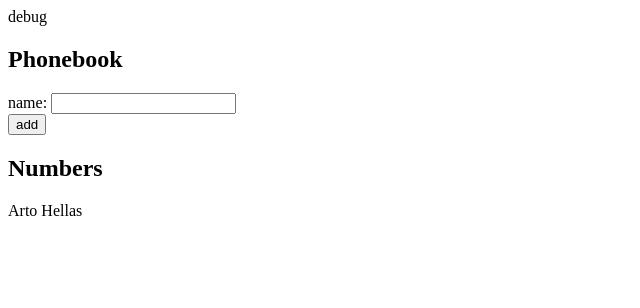
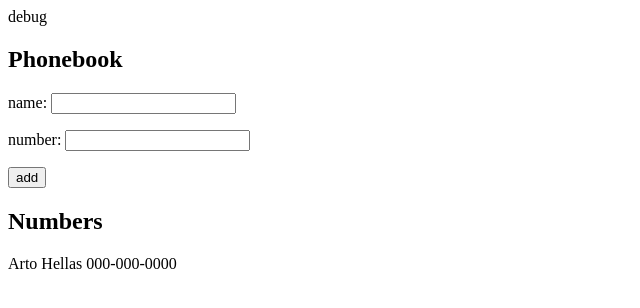
Before and after one commit to Jahnik/fullstackopen, a React (Vite) app in the folder part2/phonebook/: page / in a window 1280 px wide. Shown: the top 308 px of the page, without its empty margins (0-640 px from the left). Built offline with nearby package versions, Linux system fonts and the light colour scheme.

Commit message:
Completed 2.8

```diff
--- a/part2/phonebook/src/App.jsx
+++ b/part2/phonebook/src/App.jsx
@@ -2,23 +2,32 @@ import { useState } from 'react'
 
 const App = () => {
   const [persons, setPersons] = useState([
-    { name: 'Arto Hellas' }
+    {
+      name: 'Arto Hellas',
+      number: "000-000-0000"
+    }
   ])
   const [newName, setNewName] = useState('')
+  const [newNumber, setNewNumber] = useState('')
 
-  const handleChange = (event) => {
+  const handleName = (event) => {
     setNewName(event.target.value)
+  }
+
+  const handleNumber = (event) => {
+    setNewNumber(event.target.value)
   }
 
   const handleSubmit = (event) => {
     event.preventDefault()
     const nameObject = { name: newName }
 
-    if (persons.some(person => person.name === nameObject.name)) {
-      alert(`${nameObject.name} is already in the phonebook!`)
+    if (persons.some(person => person.name === newName)) {
+      alert(`${newName} is already in the phonebook!`)
     } else {
-      setPersons(persons.concat(nameObject))
+      setPersons(persons.concat({ name: newName, number: newNumber}))
       setNewName('')
+      setNewNumber('')
     }
   }
 
@@ -28,10 +37,8 @@ const App = () => {
       <h2>Phonebook</h2>
       <form onSubmit={handleSubmit}>
         <div>
-          name: <input
-            value={newName}
-            onChange={handleChange}
-          />
+          <p>name: <input value={newName} onChange={handleName}/></p>
+          <p>number: <input value={newNumber} onChange={handleNumber}/></p>
         </div>
         <div>
           <button type="submit">add</button>
@@ -39,7 +46,7 @@ const App = () => {
       </form>
       <h2>Numbers</h2>
       {persons.map(person =>
-        <p key={person.name}>{person.name} </p>
+        <p key={person.name}>{person.name} {person.number}</p>
       )}
     </div>
   )
```
